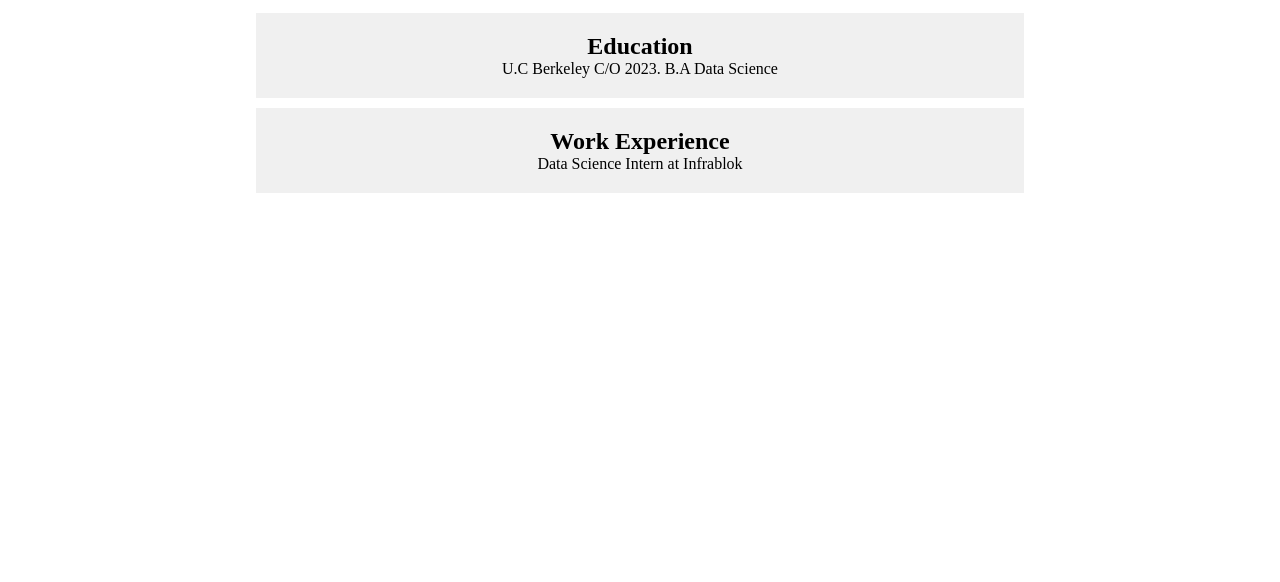
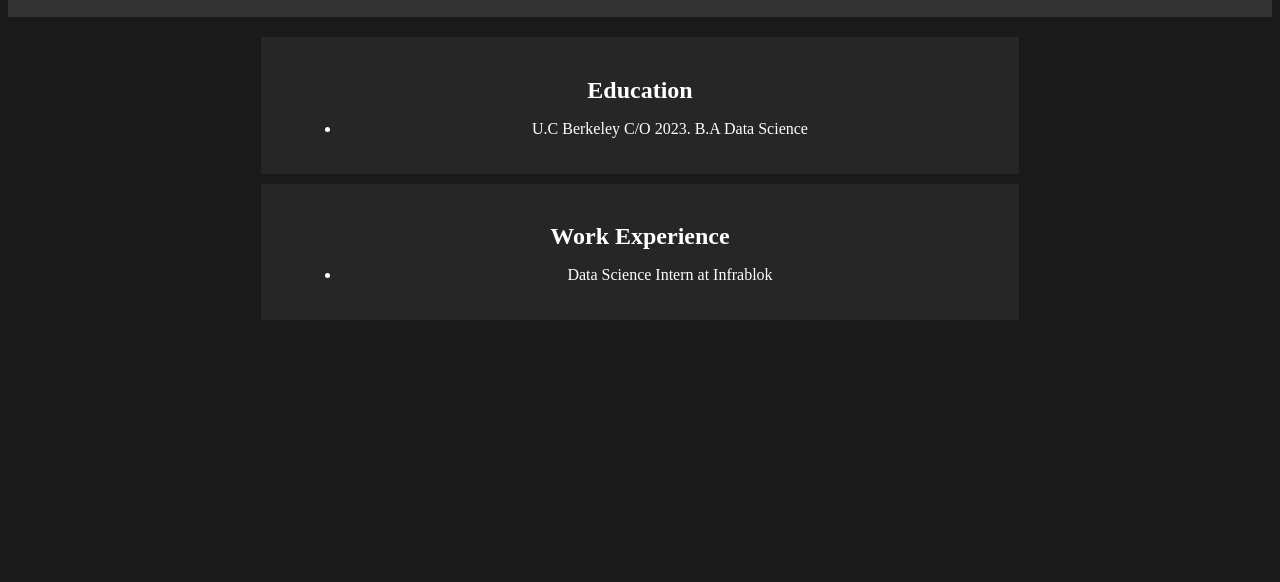
Before and after one commit to luckystrikeitstoasted/luckystrikeitstoasted.github.io, a plain HTML site: page index.html in a window 1280 px wide. Shown: the part 218-800 px from the top of the page. Drawn offline with Linux system fonts and the light colour scheme.

Commit message:
Dark Mode

```diff
--- a/styles.css
+++ b/styles.css
@@ -1,14 +1,13 @@
 p { color: red; }
 
-body, h1, h2, p, ul, li {
-    margin: 0;
-    padding: 0;
-    list-style: none;
+body {
+    background-color: #1a1a1a;
+    color: #ffffff;
 }
 
+/* Basic styles for the header */
 header {
     background-color: #333;
-    color: white;
     text-align: center;
     padding: 20px;
     margin: 0;
@@ -25,7 +24,6 @@ h1 {
     margin-top: 10px;
 }
 
-
 .social-links {
     display: flex;
     justify-content: center;
@@ -35,11 +33,11 @@ h1 {
 
 .social-links a {
     margin: 0 10px;
-    color: white;
+    color: #ffffff;
     text-decoration: none;
 }
 
-/* Styles for the main content */
+/* Dark theme for content */
 main {
     text-align: center;
     margin-top: 20px;
@@ -51,11 +49,22 @@ main {
     align-items: center;
 }
 
-/* Styles for the side panels */
+/* Dark theme for side panels */
 .side-panel {
     width: 60%;
-    background-color: #f0f0f0;
+    background-color: #262626;
     padding: 20px;
     margin: 10px auto;
     box-sizing: border-box;
 }
+
+/* Dark theme for headers and list items */
+h2 {
+    color: #ffffff;
+    margin-bottom: 10px;
+}
+
+ul {
+    color: #ffffff;
+    margin-left: 20px;
+}
```
